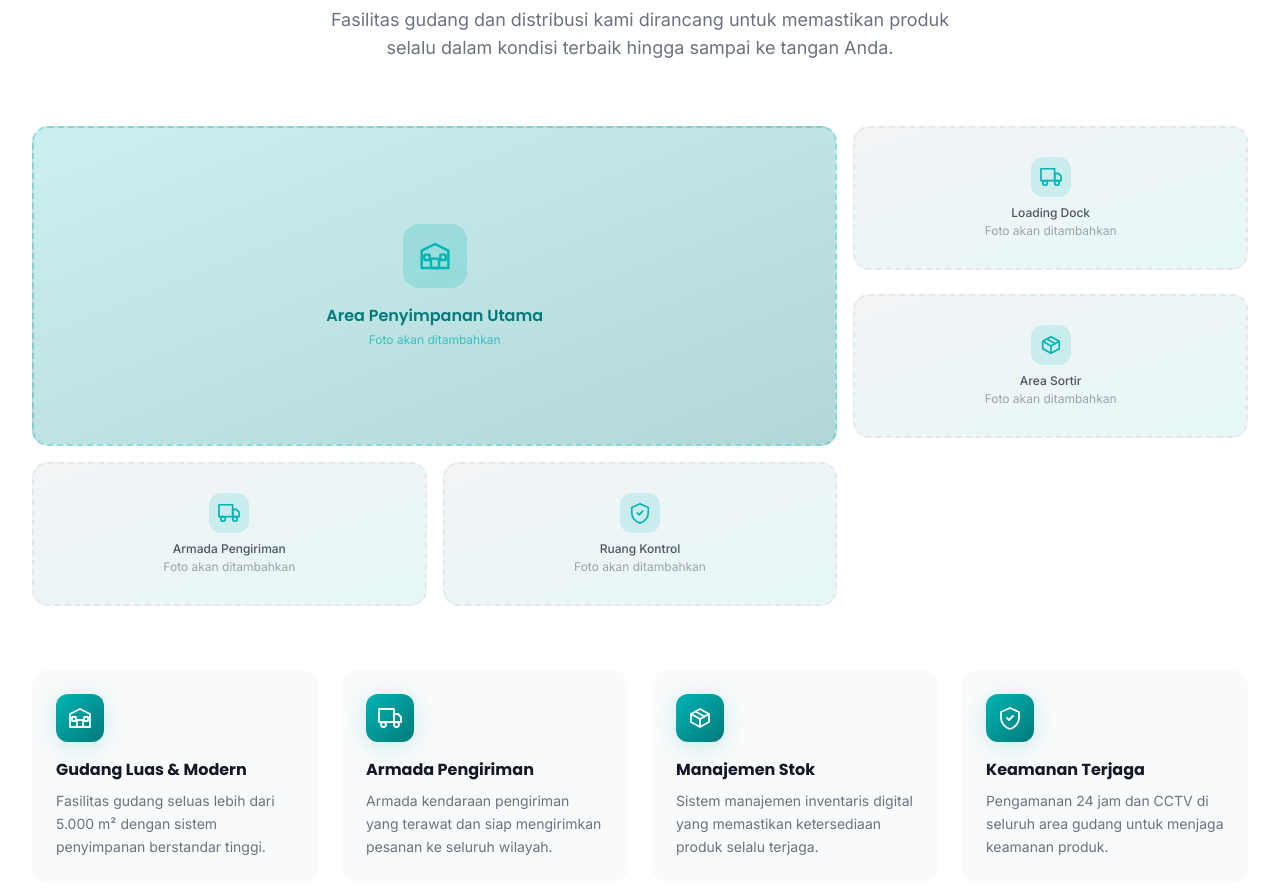
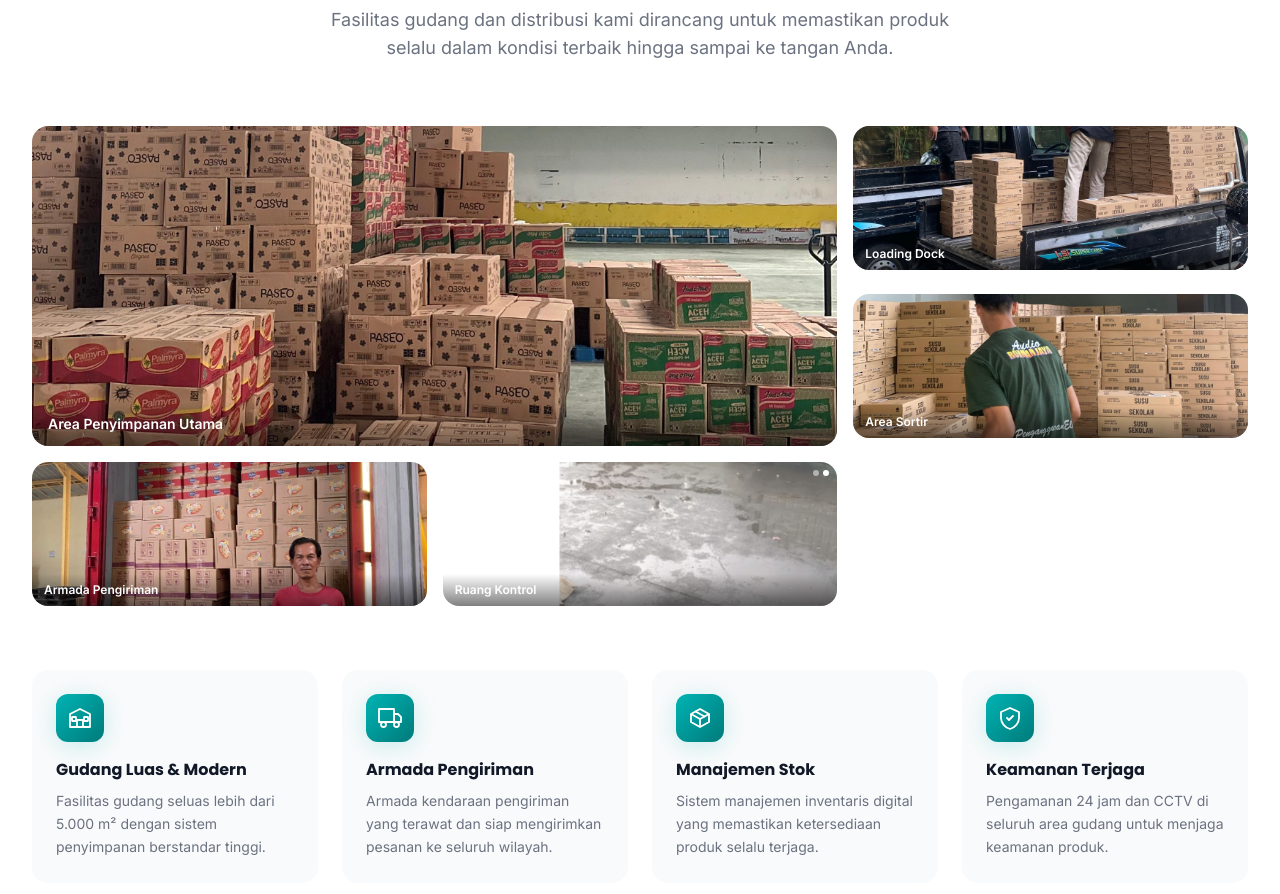
Before and after one commit to michael111103/bintangbogasemesta, a Next.js app: page / in a window 1280 px wide. Shown: the part 3600-4494 px from the top of the page. Built offline with nearby package versions, Linux system fonts and the light colour scheme.

Commit message:
Update WarehouseSection.tsx

```diff
--- a/src/components/WarehouseSection.tsx
+++ b/src/components/WarehouseSection.tsx
@@ -1,3 +1,7 @@
+"use client";
+
+import { useEffect, useState } from "react";
+import Image from "next/image";
 import { IconWarehouse, IconTruck, IconBox, IconShield } from "@/components/icons/Icons";
 
 const warehouseFeatures = [
@@ -23,16 +27,37 @@
   },
 ];
 
-// Dummy warehouse images placeholder (grid layout)
-const warehousePlaceholders = [
-  { label: "Area Penyimpanan Utama", size: "large" },
-  { label: "Loading Dock", size: "small" },
-  { label: "Area Sortir Produk", size: "small" },
-  { label: "Armada Pengiriman", size: "small" },
-  { label: "Ruang Kontrol", size: "small" },
-];
+const ruangKontrolImages = ["/gudang4.jpg", "/gudang5.jpg"];
 
 export default function WarehouseSection() {
+  const [activeSlide, setActiveSlide] = useState(0);
+  const [sliding, setSliding] = useState(false);
+  const [direction, setDirection] = useState<"left" | "right">("left");
+
+  useEffect(() => {
+    const interval = setInterval(() => {
+      setDirection(activeSlide === 0 ? "left" : "right");
+      setSliding(true);
+      setTimeout(() => {
+        setActiveSlide((prev) => (prev === 0 ? 1 : 0));
+        setSliding(false);
+      }, 500);
+    }, 3000);
+    return () => clearInterval(interval);
+  }, [activeSlide]);
+
+  const slideStyle = sliding
+    ? {
+        transform: direction === "left" ? "translateX(-100%)" : "translateX(100%)",
+        opacity: 0,
+        transition: "transform 0.5s ease, opacity 0.5s ease",
+      }
+    : {
+        transform: "translateX(0)",
+        opacity: 1,
+        transition: "transform 0.5s ease, opacity 0.5s ease",
+      };
+
   return (
     <section id="gudang" className="py-20 lg:py-28 bg-white">
       <div className="max-w-7xl mx-auto px-4 sm:px-6 lg:px-8">
@@ -50,37 +75,92 @@
           </p>
         </div>
 
-        {/* Image Gallery Grid (Placeholder) */}
+        {/* Image Gallery Grid */}
         <div className="grid grid-cols-2 lg:grid-cols-3 gap-4 mb-16">
-          {/* Large image (spans 2 cols on large screens) */}
+          {/* Area Penyimpanan Utama - large */}
           <div className="col-span-2 lg:col-span-2 row-span-2">
-            <div className="relative w-full h-64 lg:h-80 bg-gradient-to-br from-[#00B4B4]/20 to-[#007a7a]/30 rounded-2xl overflow-hidden flex flex-col items-center justify-center border-2 border-dashed border-[#00B4B4]/30 group hover-lift">
-              <div className="w-16 h-16 bg-[#00B4B4]/20 rounded-2xl flex items-center justify-center mb-4">
-                <IconWarehouse size={32} color="#00B4B4" />
+            <div className="relative w-full h-64 lg:h-80 rounded-2xl overflow-hidden hover-lift">
+              <Image
+                src="/gudang.jpg"
+                alt="Area Penyimpanan Utama"
+                fill
+                className="object-cover"
+                sizes="(max-width: 1024px) 100vw, 66vw"
+              />
+              <div className="absolute bottom-0 left-0 right-0 bg-gradient-to-t from-black/50 to-transparent px-4 py-3">
+                <p className="text-white font-semibold text-sm">Area Penyimpanan Utama</p>
               </div>
-              <p className="font-semibold text-[#007a7a] font-display">Area Penyimpanan Utama</p>
-              <p className="text-[#00B4B4]/70 text-xs mt-1">Foto akan ditambahkan</p>
             </div>
           </div>
 
-          {/* Small images */}
-          {[
-            { label: "Loading Dock", icon: IconTruck },
-            { label: "Area Sortir", icon: IconBox },
-            { label: "Armada Pengiriman", icon: IconTruck },
-            { label: "Ruang Kontrol", icon: IconShield },
-          ].map((item, i) => {
-            const Icon = item.icon;
-            return (
-              <div key={i} className="relative w-full h-36 lg:h-36 bg-gradient-to-br from-gray-100 to-[#e6f7f7] rounded-2xl overflow-hidden flex flex-col items-center justify-center border-2 border-dashed border-gray-200 group hover-lift">
-                <div className="w-10 h-10 bg-[#00B4B4]/15 rounded-xl flex items-center justify-center mb-2">
-                  <Icon size={22} color="#00B4B4" />
-                </div>
-                <p className="font-medium text-gray-600 text-xs text-center px-2">{item.label}</p>
-                <p className="text-gray-400 text-xs mt-0.5">Foto akan ditambahkan</p>
-              </div>
-            );
-          })}
+          {/* Loading Dock */}
+          <div className="relative w-full h-36 lg:h-36 rounded-2xl overflow-hidden hover-lift">
+            <Image
+              src="/gudang1.jpg"
+              alt="Loading Dock"
+              fill
+              className="object-cover"
+              sizes="(max-width: 1024px) 50vw, 33vw"
+            />
+            <div className="absolute bottom-0 left-0 right-0 bg-gradient-to-t from-black/50 to-transparent px-3 py-2">
+              <p className="text-white font-semibold text-xs">Loading Dock</p>
+            </div>
+          </div>
+
+          {/* Area Sortir */}
+          <div className="relative w-full h-36 lg:h-36 rounded-2xl overflow-hidden hover-lift">
+            <Image
+              src="/gudang2.jpg"
+              alt="Area Sortir"
+              fill
+              className="object-cover"
+              sizes="(max-width: 1024px) 50vw, 33vw"
+            />
+            <div className="absolute bottom-0 left-0 right-0 bg-gradient-to-t from-black/50 to-transparent px-3 py-2">
+              <p className="text-white font-semibold text-xs">Area Sortir</p>
+            </div>
+          </div>
+
+          {/* Armada Pengiriman */}
+          <div className="relative w-full h-36 lg:h-36 rounded-2xl overflow-hidden hover-lift">
+            <Image
+              src="/gudang3.jpg"
+              alt="Armada Pengiriman"
+              fill
+              className="object-cover"
+              sizes="(max-width: 1024px) 50vw, 33vw"
+            />
+            <div className="absolute bottom-0 left-0 right-0 bg-gradient-to-t from-black/50 to-transparent px-3 py-2">
+              <p className="text-white font-semibold text-xs">Armada Pengiriman</p>
+            </div>
+          </div>
+
+          {/* Ruang Kontrol - auto slider */}
+          <div className="relative w-full h-36 lg:h-36 rounded-2xl overflow-hidden hover-lift">
+            <div className="w-full h-full" style={slideStyle}>
+              <Image
+                src={ruangKontrolImages[activeSlide]}
+                alt="Ruang Kontrol"
+                fill
+                className="object-cover"
+                sizes="(max-width: 1024px) 50vw, 33vw"
+              />
+            </div>
+            <div className="absolute bottom-0 left-0 right-0 bg-gradient-to-t from-black/50 to-transparent px-3 py-2">
+              <p className="text-white font-semibold text-xs">Ruang Kontrol</p>
+            </div>
+            {/* Dot indicator */}
+            <div className="absolute top-2 right-2 flex gap-1">
+              {ruangKontrolImages.map((_, i) => (
+                <div
+                  key={i}
+                  className={`w-1.5 h-1.5 rounded-full transition-all duration-300 ${
+                    i === activeSlide ? "bg-white" : "bg-white/50"
+                  }`}
+                />
+              ))}
+            </div>
+          </div>
         </div>
 
         {/* Features Grid */}
```
